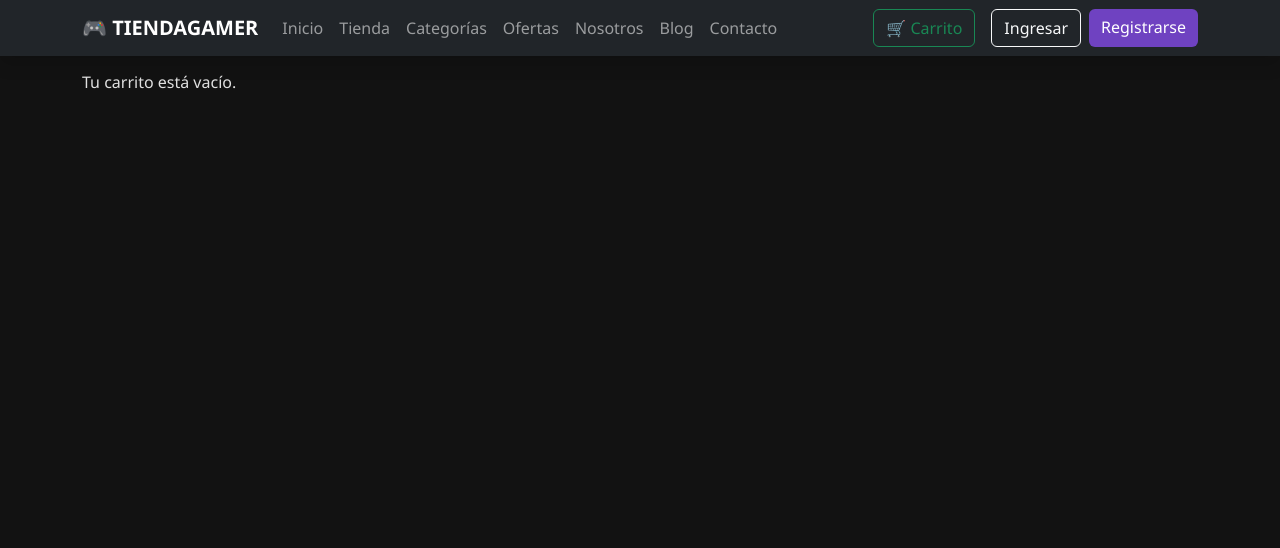
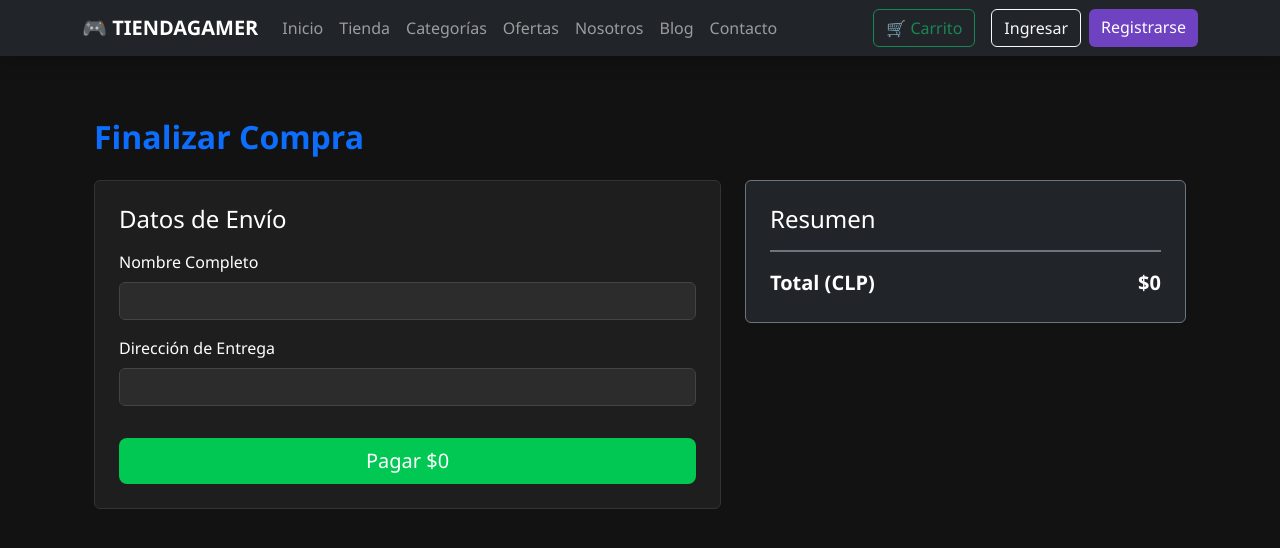
Before and after one commit to BenjaminElThebest132/tienda-gamer-final, a React (Create React App) app: page /checkout in a window 1280 px wide. Shown: the top 548 px of the page. Built offline with nearby package versions, Linux system fonts and the light colour scheme.

Commit message:
Sigo artreglando cosas

```diff
--- a/src/pages/Checkout.jsx
+++ b/src/pages/Checkout.jsx
@@ -1,57 +1,96 @@
-// src/pages/Checkout.jsx
 import React, { useState } from 'react';
 import { useCart } from '../context/CartContext';
-import { db } from '../api/fakeDB';
 import { useNavigate } from 'react-router-dom';
 
 export default function Checkout() {
-  const { cart, clearCart } = useCart();
-  const [form, setForm] = useState({ name: '', address: '' });
-  const [loading, setLoading] = useState(false);
+  const { cart, clearCart } = useCart(); // Asegúrate de que tu Context tenga clearCart, si no, bórralo de aquí
+  const [datos, setDatos] = useState({ nombre: '', direccion: '' });
   const navigate = useNavigate();
 
-  const total = cart.reduce((s, p) => s + p.price * p.qty, 0);
-
-  const handleSubmit = async (e) => {
-    e.preventDefault();
-    setLoading(true);
-    try {
-      // Simular pago aleatorio
-      const success = Math.random() > 0.15;
-      const order = await db.createOrder({ items: cart, total, customer: form });
-      clearCart();
-      setLoading(false);
-      navigate(success ? '/payment-success' : '/payment-error', { state: { order } });
-    } catch (err) {
-      setLoading(false);
-      navigate('/payment-error');
-    }
+  // --- LÓGICA PARA CALCULAR TOTAL SIN ERRORES (NaN) ---
+  const calcularTotal = () => {
+    return cart.reduce((total, item) => {
+      // Truco: Si viene 'price' úsalo, si viene 'precio' úsalo. Si no, 0.
+      const precioReal = Number(item.price || item.precio || 0);
+      return total + (precioReal * item.quantity);
+    }, 0);
   };
 
-  if (!cart.length) return <p>Tu carrito está vacío.</p>;
+  const total = calcularTotal();
+
+  const handlePagar = (e) => {
+    e.preventDefault();
+    // Aquí podrías hacer un POST a /api/ordenes si quisieras guardar la compra real
+    alert("¡Compra realizada con éxito!");
+
+    // Limpiamos el carrito (si la función existe)
+    if (clearCart) clearCart();
+
+    // Redirigimos
+    navigate('/');
+  };
 
   return (
-    <div>
-      <h2>Checkout</h2>
+    <div className="container mt-5">
+      <h2 className="mb-4 text-primary fw-bold">Finalizar Compra</h2>
+
       <div className="row">
-        <div className="col-md-6">
-          <form onSubmit={handleSubmit}>
-            <div className="mb-3">
-              <label className="form-label">Nombre</label>
-              <input className="form-control" value={form.name} onChange={e => setForm({...form, name: e.target.value})} required />
+        {/* Formulario de Datos */}
+        <div className="col-md-7">
+          <div className="card p-4 mb-4">
+            <h4 className="mb-3 text-white">Datos de Envío</h4>
+            <form onSubmit={handlePagar}>
+              <div className="mb-3">
+                <label className="form-label">Nombre Completo</label>
+                <input
+                  type="text"
+                  className="form-control"
+                  required
+                  value={datos.nombre}
+                  onChange={e => setDatos({...datos, nombre: e.target.value})}
+                />
+              </div>
+              <div className="mb-3">
+                <label className="form-label">Dirección de Entrega</label>
+                <input
+                  type="text"
+                  className="form-control"
+                  required
+                  value={datos.direccion}
+                  onChange={e => setDatos({...datos, direccion: e.target.value})}
+                />
+              </div>
+
+              <button type="submit" className="btn btn-success btn-lg w-100 mt-3">
+                Pagar ${total.toLocaleString('es-CL')}
+              </button>
+            </form>
+          </div>
+        </div>
+
+        {/* Resumen del Pedido */}
+        <div className="col-md-5">
+          <div className="card p-4 bg-dark border-secondary">
+            <h4 className="mb-3 text-white">Resumen</h4>
+            <ul className="list-group list-group-flush mb-3">
+              {cart.map((item, index) => {
+                const precio = Number(item.price || item.precio || 0);
+                return (
+                  <li key={index} className="list-group-item bg-dark text-white d-flex justify-content-between lh-sm border-secondary">
+                    <div>
+                      <h6 className="my-0">{item.title || item.nombre}</h6>
+                      <small className="text-muted">Cantidad: {item.quantity}</small>
+                    </div>
+                    <span className="text-muted">${(precio * item.quantity).toLocaleString('es-CL')}</span>
+                  </li>
+                );
+              })}
+            </ul>
+            <div className="d-flex justify-content-between text-white fw-bold fs-5">
+              <span>Total (CLP)</span>
+              <span>${total.toLocaleString('es-CL')}</span>
             </div>
-            <div className="mb-3">
-              <label className="form-label">Dirección</label>
-              <input className="form-control" value={form.address} onChange={e => setForm({...form, address: e.target.value})} required />
-            </div>
-            <button className="btn btn-success" disabled={loading}>Pagar ${total.toFixed(2)}</button>
-          </form>
-        </div>
-        <div className="col-md-6">
-          <h4>Resumen</h4>
-          {cart.map(p => <div key={p.id} className="mb-2">{p.title} x {p.qty} - ${ (p.price * p.qty).toFixed(2) }</div>)}
-          <hr />
-          <strong>Total: ${total.toFixed(2)}</strong>
+          </div>
         </div>
       </div>
     </div>
```
